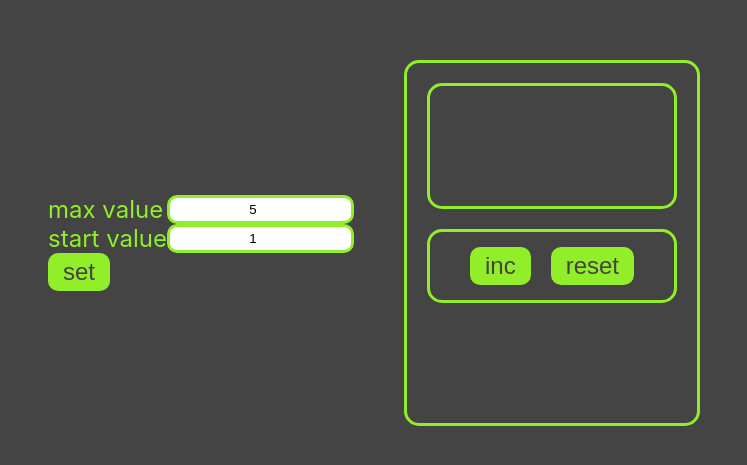
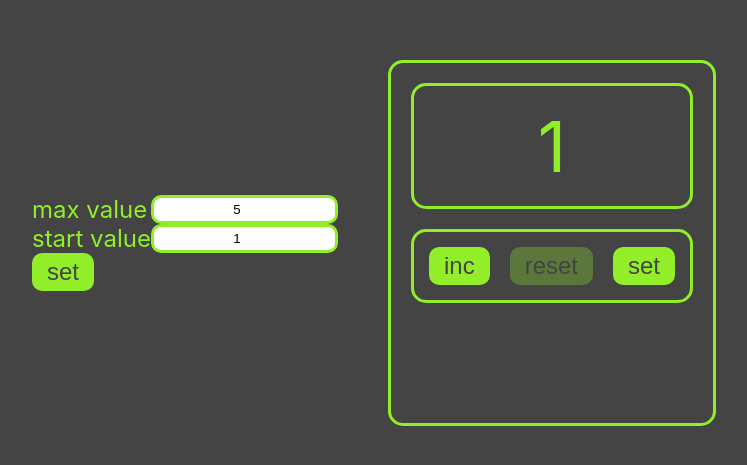
Before and after one commit to ttony88/counter, a React (Create React App) app: page / in a window 1280 px wide. Shown: the part 157-622 px from the top of the page, without its empty margins (266-1013 px from the left). Built offline with nearby package versions, Linux system fonts and the light colour scheme; the HTML template or start-up script is replaced by a standard one.

Commit message:
update Counter

```diff
--- a/src/counter/Counter.tsx
+++ b/src/counter/Counter.tsx
@@ -1,43 +1,35 @@
-import React, {FC, useEffect, useState}  from 'react'
+import React, {Dispatch, FC}  from 'react'
 import style from './Counter.module.css'
 import { Button } from '../components/button/Button'
-import { getFromLocalStoredgeValue } from '../util/localStorege'
 
+type CounterPropsType = {
+    count: string
+    messageCount: string
+    setCount: Dispatch<any>
+    increment: () => void
+    decriment: () => void
+    disabledIncrement: boolean
+    disabledDecrement: boolean
+}
 
+export const Counter:FC<CounterPropsType> = (props) => {
 
-export const Counter:FC = () => {
-
-    const maxValue = getFromLocalStoredgeValue("maxValue")
-    const minValue = getFromLocalStoredgeValue("minValue")
-
-
-
-    const [count, setCount] = useState(minValue)
-
-    const increment = () => {
-       if(count < maxValue){
-           setCount(count + 1)
-       }
+    const styleDisplay = {
+        color: props.disabledIncrement ? 'red' : 'rgb(146, 238, 41)',
+        fontSize: props.messageCount ? 16 : 70,
     }
 
-    const decriment = () => setCount(0)
-
-    const disabledIncrement = count >= maxValue
-
-    const disabledDecrement = count <= minValue
-
-    const styleDisplay = {
-        color: disabledIncrement ? "red" : "rgb(146, 238, 41)"
-    }
+    const valueCount = props.messageCount ? props.messageCount : props.count
 
     return(
         <div className={style.counter}>
             <div className={style.display} style={styleDisplay}>
-                {count}
+                {valueCount}
             </div>
             <div className={style.buttons}>
-                <Button title='inc' onClickHandler={increment} disabled={disabledIncrement}/>
-                <Button title='reset' onClickHandler={decriment} disabled={disabledDecrement}/>
+                <Button title='inc' onClickHandler={props.increment} disabled={props.disabledIncrement}/>
+                <Button title='reset' onClickHandler={props.decriment} disabled={props.disabledDecrement}/>
+                <Button title='set' onClickHandler={props.decriment} />
             </div>
         </div>
     )
```
